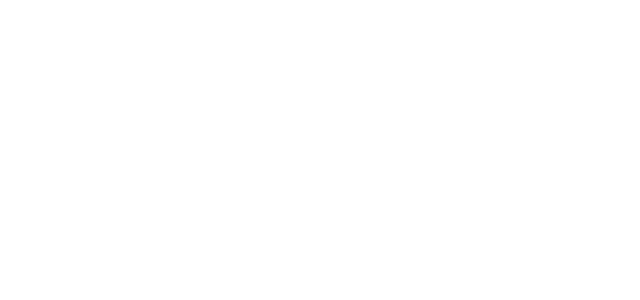
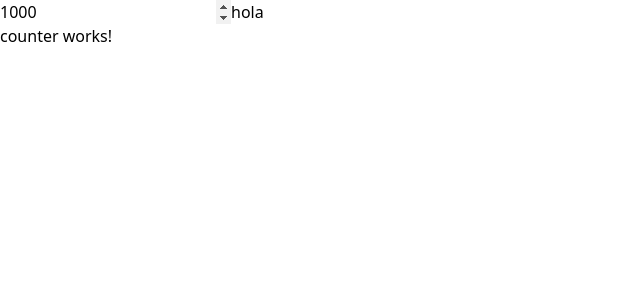
Before and after one commit to CristopherReyesP/store, an Angular app: page /about in a window 1280 px wide. Before the commit this address led to /. Shown: the top 300 px of the page, without its empty margins (0-640 px from the left). Built offline with nearby package versions, Linux system fonts and the light colour scheme.

Commit message:
ciclo de vida de componentes: ngOnchanges

```diff
--- a/src/app/app.routes.ts
+++ b/src/app/app.routes.ts
@@ -1,9 +1,14 @@
 import { Routes } from '@angular/router';
 import { ListComponent } from "./domains/products/pages/list/list.component";
+import { AboutComponent  } from "./domains/info/pages/about/about.component";
 
 export const routes: Routes = [
     {
         path: '',
         component: ListComponent
+    },
+    {
+        path: 'about',
+        component: AboutComponent
     }
 ];
--- a/src/app/domains/info/pages/about/about.component.html
+++ b/src/app/domains/info/pages/about/about.component.html
@@ -1 +1,10 @@
-<p>about works!</p>
+
+    <input type="number" [value]="duration()" (change)="changeDuration($event)">
+
+
+    <input type="text" [value]="message()" (change)="changeMessage($event)">
+
+
+
+
+    <app-counter [duration]="duration()" [message]="message()"/>
--- a/src/app/domains/info/pages/about/about.component.ts
+++ b/src/app/domains/info/pages/about/about.component.ts
@@ -1,12 +1,26 @@
-import { Component } from '@angular/core';
+import { Component, signal } from '@angular/core';
+import { CommonModule } from "@angular/common";
+
+import { CounterComponent } from "../../../shared/components/counter/counter.component";
 
 @Component({
   selector: 'app-about',
   standalone: true,
-  imports: [],
+  imports: [CounterComponent, CommonModule],
   templateUrl: './about.component.html',
   styleUrl: './about.component.css'
 })
 export class AboutComponent {
+  duration = signal(1000);
+  message = signal('hola');
 
+  changeDuration(event: Event){
+    const input = event.target as HTMLInputElement;
+    this.duration.set(input.valueAsNumber)
+  }
+
+  changeMessage(event: Event){
+    const input = event.target as HTMLInputElement;
+    this.message.set(input.value)
+  }
 }
```
